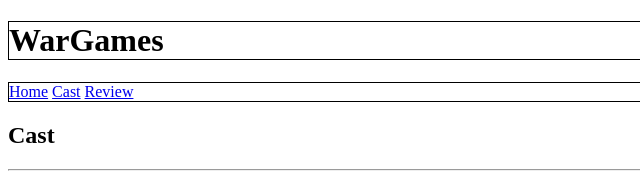
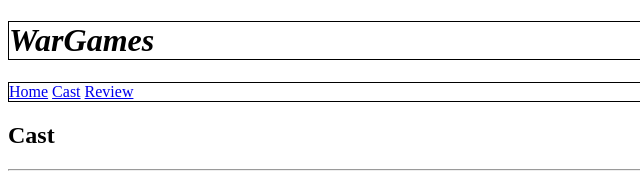
Before and after one commit to JoelVel/SE111_2021, a plain HTML site: page w4/cast.html in a window 1280 px wide. Shown: the top 176 px of the page, 0-640 px from the left. Drawn offline with Linux system fonts and the light colour scheme.

Commit message:
w4/cast.html

```diff
--- a/w4/cast.html
+++ b/w4/cast.html
@@ -8,7 +8,7 @@
 </head>
 <body>
     <div>
-        <h1 id="header" style="border:1px solid black;">WarGames</h1>
+        <h1 id="header" style="border:1px solid black;"><em>WarGames</em></h1>
         <div id="nav" style="border:1px solid black;">
             <a href="index.html" class="link">Home</a>
             <a href="cast.html" class="link">Cast</a>
```
